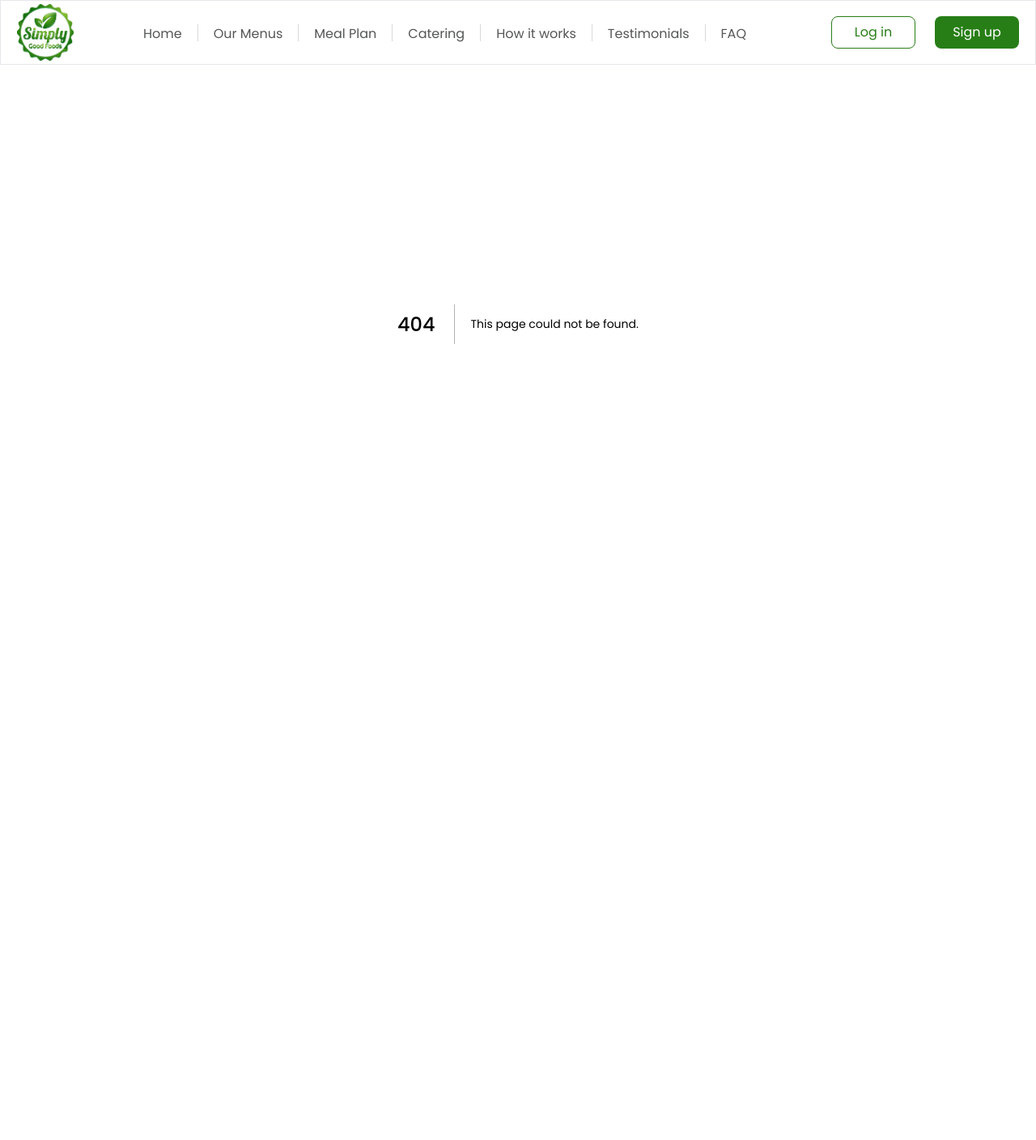
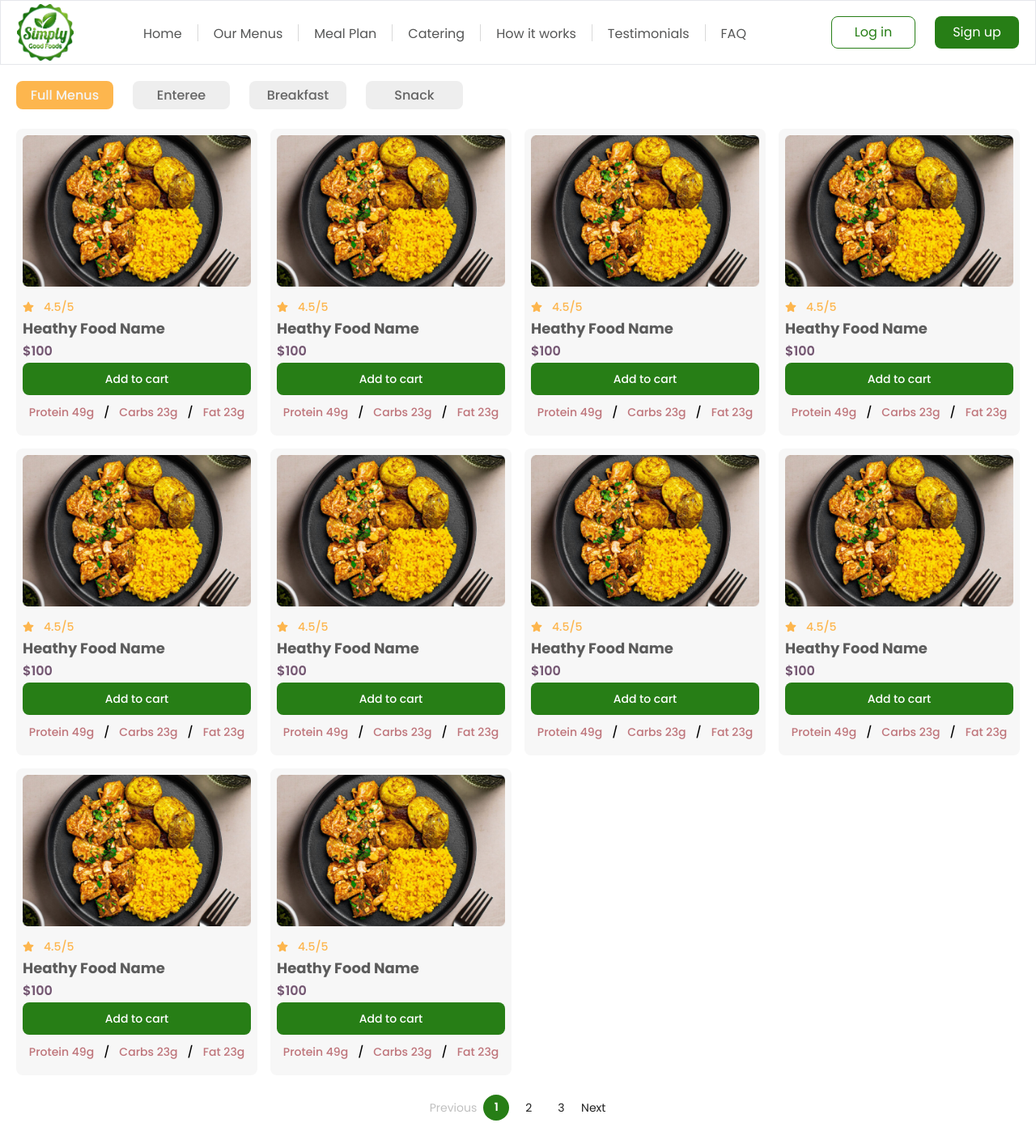
Before and after one commit to bdCalling-Sdt-hub/good-foods, a Next.js app: page /menus in a window 1280 px wide. Before the commit this address had no page. Shown: the whole page at 81% size. Before the commit the page ends 800 px from the top, so only its background shows below. Built offline with nearby package versions, Linux system fonts and the light colour scheme.

Commit message:
:art: our menus page design

```diff
--- a/src/app/(dashboard)/menu/MenuClient.tsx
+++ b/src/app/(dashboard)/menu/MenuClient.tsx
@@ -2,7 +2,7 @@ import React from 'react'
 
 const MenuClient = () => {
     return (
-        <div>MenuClient</div>
+        <div className='mt-[100px]'>MenuClient</div>
     )
 }
 
--- a/src/app/(website)/menu/MenuClient.tsx
+++ /dev/null
@@ -1,9 +0,0 @@
-import React from 'react'
-
-const MenuClient = () => {
-    return (
-        <div>MenuClient</div>
-    )
-}
-
-export default MenuClient
--- /dev/null
+++ b/src/app/(website)/menus/MenuClient.tsx
@@ -0,0 +1,100 @@
+"use client";
+import React, { useState } from 'react';
+import Product from "@/assets/foods.png"
+import Image from 'next/image';
+import { FaStar } from "react-icons/fa";
+import type { PaginationProps } from 'antd';
+import { Pagination } from 'antd';
+
+const MenuClient = () => {
+    const [tab, setTab] = useState(new URLSearchParams(window.location.search).get('tab') || "Full Menus");
+
+
+    const handleTab = (tab: string) => {
+        setTab(tab);
+        const params = new URLSearchParams(window.location.search);
+        params.set('tab', tab);
+        window.history.pushState(null, "", `?${params.toString()}`);
+    }
+
+    const itemRender: PaginationProps['itemRender'] = (_, type, originalElement) => {
+        if (type === 'prev') {
+            return <a>Previous</a>;
+        }
+        if (type === 'next') {
+            return <a>Next</a>;
+        }
+        return originalElement;
+    };
+
+    return (
+        <div className='container mt-[100px]'>
+
+            {/* total menus */}
+            <div className='flex items-center gap-6 mb-6'>
+                {
+                    ["Full Menus", "Enteree", "Breakfast", "Snack"]?.map((item, index)=>{
+                        return(
+                            <p
+                                onClick={()=>handleTab(item)}
+                                className={`
+                                    w-[120px] flex items-center justify-center
+                                    h-[35px] cursor-pointer
+                                    ${tab === item ? "bg-[#FDB64E] text-[#F4F4F4]" : "bg-[#EEEEEE] text-[#656565] "}
+                                    rounded-lg font-medium text-[16px] leading-5
+                                `}
+                                key={index}
+                            >
+                                {item}
+                            </p>
+                        )
+                    })
+                }
+            </div>
+
+            {/* menus container */}
+            <div className='grid grid-cols-4 gap-4'>
+                {
+                    [...Array(10)].map((item, index)=>{
+                        return(
+                            <div key={index} className='bg-[#F7F7F7] p-2 rounded-lg'>
+                                <Image
+                                    alt='Product'
+                                    src={Product}
+                                    layout='responsive'
+                                    width={100}
+                                    height={200}
+                                    objectFit='cover'
+                                />
+
+                                {/* meal description */}
+                                <div>
+                                    <div className='flex items-center gap-3 mt-4 mb-1'>
+                                        <FaStar className='' color='#FDB64E' size={14} /> <span className='text-[#FDB64E] text-[14px] leading-[18px] font-medium'>4.5/5</span>
+                                    </div>
+                                    <p className='font-bold text-[18px] leading-7 text-[#5C5C5C]'>Heathy Food Name</p>
+                                    <p className='font-semibold text-[16px] leading-5 text-[#735571] my-1'>$100</p>
+                                    <button className='border-none font-medium text-[14px] leading-6 bg-primary text-white w-full h-10 rounded-lg'>Add to cart</button>
+
+                                    <div className='flex items-center justify-center gap-3 my-3'>
+                                        <span className='font-medium text-[14px] leading-[18px] text-[#BF757B]'>Protein 49g</span>
+                                        <span className='font-medium text-[14px] leading-[18px] text-[#000000]'>/</span>
+                                        <span className='font-medium text-[14px] leading-[18px] text-[#BF757B]'>Carbs 23g</span>
+                                        <span className='font-medium text-[14px] leading-[18px] text-[#000000]'>/</span>
+                                        <span className='font-medium text-[14px] leading-[18px] text-[#BF757B]'>Fat 23g</span>
+                                    </div>
+                                </div>
+                            </div>
+                        )
+                    })
+                }
+            </div>
+
+            <div className='my-6 flex items-center justify-center w-full'>
+                <Pagination showSizeChanger={false} total={30} itemRender={itemRender} />
+            </div>
+        </div>
+    )
+}
+
+export default MenuClient
--- a/src/app/globals.css
+++ b/src/app/globals.css
@@ -24,3 +24,15 @@ body, html {
 .otp .ant-input-outlined{
     border-color: #818181 !important;
 }
+
+.ant-pagination .ant-pagination-item-active {
+    font-weight: 600;
+    background-color: #277E16 !important;
+    border: none !important;
+    border-color: none !important;
+    border-radius: 100%;
+}
+
+.ant-pagination .ant-pagination-item-active a {
+    color: #ffffff !important;
+}
--- a/src/components/shared/Navbar.tsx
+++ b/src/components/shared/Navbar.tsx
@@ -11,7 +11,7 @@ const Navbar = () => {
         },
         {
             label: "Our Menus",
-            path: "/menu"
+            path: "/menus"
         },
         {
             label: "Meal Plan",
--- a/tailwind.config.ts
+++ b/tailwind.config.ts
@@ -11,7 +11,7 @@ const config: Config = {
       center: true,
       padding: "20px",
       screens: {
-        "2xl": "1420px",
+        "2xl": "1440px",
       }
     },
     extend: {
```
Also changed, not shown: src/app/(website)/menus/page.tsx (renamed from src/app/(website)/menu/page.tsx), src/assets/foods.png (added).
